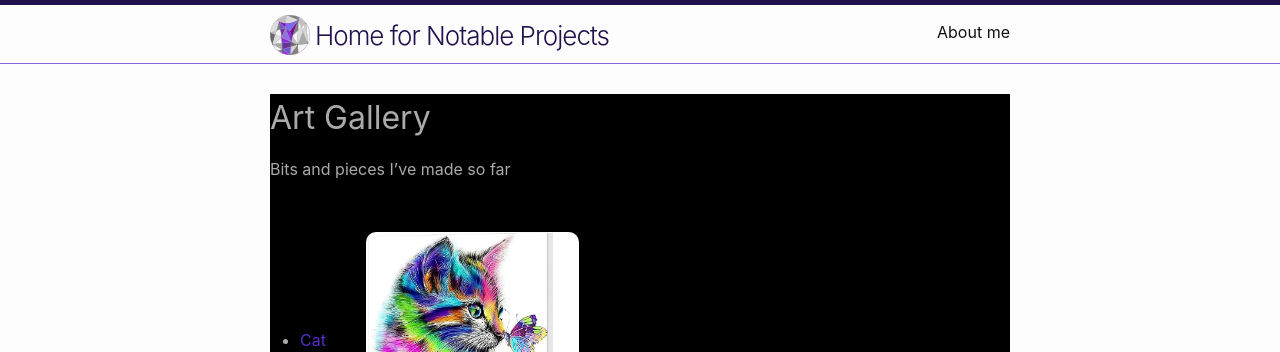
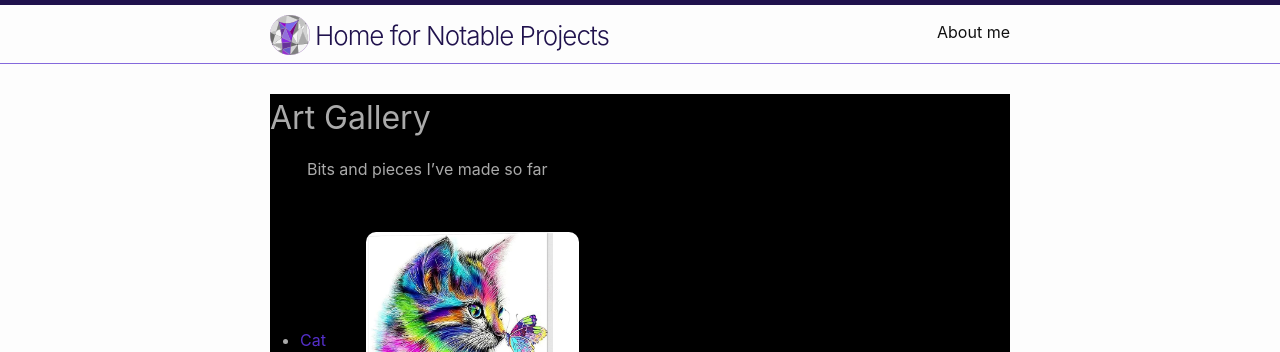
Before and after one commit to inesucrvenom/inesucrvenom.github.io, a Jekyll site: the page built from gallery.md, in a window 1280 px wide. Shown: the top 352 px of the page. Built offline with Jekyll 4.4.1, drawn with Linux system fonts in a browser that asks for light colours; emoji names are drawn with the system emoji font.

Commit message:
Update art_gallery.html

```diff
--- a/_layouts/art_gallery.html
+++ b/_layouts/art_gallery.html
@@ -3,7 +3,7 @@ layout: default
 ---
 <div class="art_gallery">
 <h1>{{ page.title }}</h1>
-  <div>{{ content }}</div>
+  <div class="art_gallery_description">{{ content }}</div>
   <ul>
   {% comment %}
     Get all "photo_set" pages and display a list with links to them.
```
